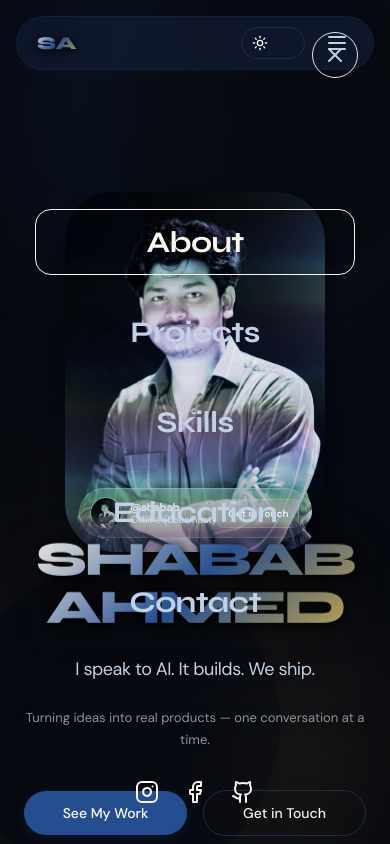
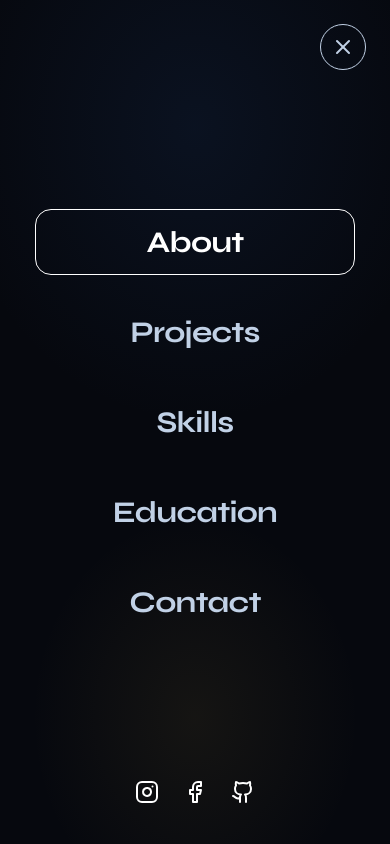
Before and after one commit to VibeZin/perfolio, a Next.js app: page / in a window 390 px wide. Both pictures are taken after a click on the button 337 px from the left and 43 px from the top of the page. Shown: the top 844 px of the page. Built offline with nearby package versions, Linux system fonts and the light colour scheme.

Commit message:
fix: resolve mobile navigation jitter, lock background scroll, and add solid backdrop

```diff
--- a/components/layout/Navbar.tsx
+++ b/components/layout/Navbar.tsx
@@ -92,46 +92,53 @@ export default function Navbar() {
     setMobileMenuOpen(false);
   };
 
-  // Framer Motion Variants for Mobile Menu Overlay
+  // Prevent background scrolling when mobile menu is open
+  useEffect(() => {
+    if (mobileMenuOpen) {
+      const originalOverflow = document.body.style.overflow;
+      const originalTouchAction = document.body.style.touchAction;
+      document.body.style.overflow = 'hidden';
+      document.body.style.touchAction = 'none';
+      return () => {
+        document.body.style.overflow = originalOverflow;
+        document.body.style.touchAction = originalTouchAction;
+      };
+    }
+  }, [mobileMenuOpen]);
+
+  // Framer Motion Variants for Mobile Menu Overlay — ultra-clean GPU transforms (no skew/rotate jitter)
   const menuVariants: any = {
     hidden: {
-      x: '100%',
-      skewX: 5,
+      opacity: 0,
+      scale: 0.98,
       transition: {
-        type: 'spring',
-        damping: 30,
-        stiffness: 300,
-        staggerChildren: 0.05,
-        staggerDirection: -1,
+        duration: 0.2,
+        ease: [0.16, 1, 0.3, 1],
       },
     },
     visible: {
-      x: 0,
-      skewX: 0,
+      opacity: 1,
+      scale: 1,
       transition: {
-        type: 'spring',
-        damping: 24,
-        stiffness: 160,
-        staggerChildren: 0.08,
-        delayChildren: 0.1,
+        duration: 0.25,
+        ease: [0.16, 1, 0.3, 1],
+        staggerChildren: 0.04,
+        delayChildren: 0.04,
       },
     },
   };
 
   const linkVariants: any = {
     hidden: {
-      x: 60,
+      y: 12,
       opacity: 0,
-      rotate: 4,
     },
     visible: {
-      x: 0,
+      y: 0,
       opacity: 1,
-      rotate: 0,
       transition: {
-        type: 'spring',
-        damping: 18,
-        stiffness: 140,
+        duration: 0.25,
+        ease: [0.16, 1, 0.3, 1],
       },
     },
   };
@@ -200,7 +207,8 @@ export default function Navbar() {
               triggerHapticFeedback();
               setMobileMenuOpen(true);
             }}
-            className="md:hidden flex items-center justify-center p-1 text-frost hover:text-ink cursor-pointer active:scale-90 transition-transform"
+            style={{ touchAction: 'manipulation' }}
+            className="md:hidden flex items-center justify-center w-10 h-10 -mr-1.5 text-frost hover:text-ink cursor-pointer active:scale-95 transition-transform"
             aria-label="Open navigation menu"
           >
             <Menu className="w-6 h-6" />
@@ -216,20 +224,23 @@ export default function Navbar() {
             animate="visible"
             exit="hidden"
             variants={menuVariants}
-            className="fixed inset-0 z-[100] bg-void/98 flex flex-col justify-center items-center p-6 overflow-hidden select-none"
+            style={{
+              backgroundColor: 'var(--void)',
+              touchAction: 'none',
+            }}
+            className="fixed inset-0 z-[100] flex flex-col justify-center items-center p-6 overflow-hidden select-none backdrop-blur-2xl"
             onClick={() => {
               triggerHapticFeedback();
               setMobileMenuOpen(false);
             }}
           >
-            {/* Visual background ambient details — box-shadow, not filter:blur */}
+            {/* Ambient luxury radial glow — high performance pure gradients, zero filter/box-shadow cost */}
             <div
-              className="absolute -top-10 -right-10 w-80 h-80 rounded-full pointer-events-none opacity-[0.06]"
-              style={{ boxShadow: '0 0 160px 80px var(--accent)' }}
-            />
-            <div
-              className="absolute -bottom-10 -left-10 w-80 h-80 rounded-full pointer-events-none opacity-[0.04]"
-              style={{ boxShadow: '0 0 160px 80px var(--gold)' }}
+              className="absolute inset-0 pointer-events-none"
+              style={{
+                background:
+                  'radial-gradient(ellipse 90% 50% at 50% 15%, rgba(var(--accent-rgb), 0.14) 0%, transparent 70%), radial-gradient(ellipse 70% 40% at 50% 85%, rgba(var(--gold-rgb), 0.08) 0%, transparent 60%)',
+              }}
             />
 
             {/* Close Button */}
@@ -240,7 +251,8 @@ export default function Navbar() {
                 triggerHapticFeedback();
                 setMobileMenuOpen(false);
               }}
-              className="absolute top-8 right-8 p-2.5 text-frost hover:text-ink cursor-pointer rounded-full border border-border/60 bg-surface/10 active:scale-90 transition-transform"
+              style={{ touchAction: 'manipulation' }}
+              className="absolute top-6 right-6 p-2.5 text-frost hover:text-ink cursor-pointer rounded-full border border-border bg-surface/30 active:scale-95 transition-transform"
               aria-label="Close navigation menu"
             >
               <X className="w-6 h-6" />
--- a/tailwind.config.ts
+++ b/tailwind.config.ts
@@ -16,14 +16,14 @@ const config: Config = {
         dmSans: ['var(--font-dm-sans)', 'DM Sans', 'sans-serif'],
       },
       colors: {
-        void: 'var(--void)',
+        void: 'rgb(var(--void-rgb) / <alpha-value>)',
         abyss: 'var(--abyss)',
-        surface: 'var(--surface)',
+        surface: 'rgb(var(--surface-rgb) / <alpha-value>)',
         accent: 'rgb(var(--accent-rgb) / <alpha-value>)',
         gold: 'rgb(var(--gold-rgb) / <alpha-value>)',
-        ink: 'var(--ink)',
+        ink: 'rgb(var(--ink-rgb) / <alpha-value>)',
         frost: 'var(--frost)',
-        border: 'var(--border)',
+        border: 'rgb(var(--border-rgb) / <alpha-value>)',
       },
       borderRadius: {
         capsule: '9999px',
```
